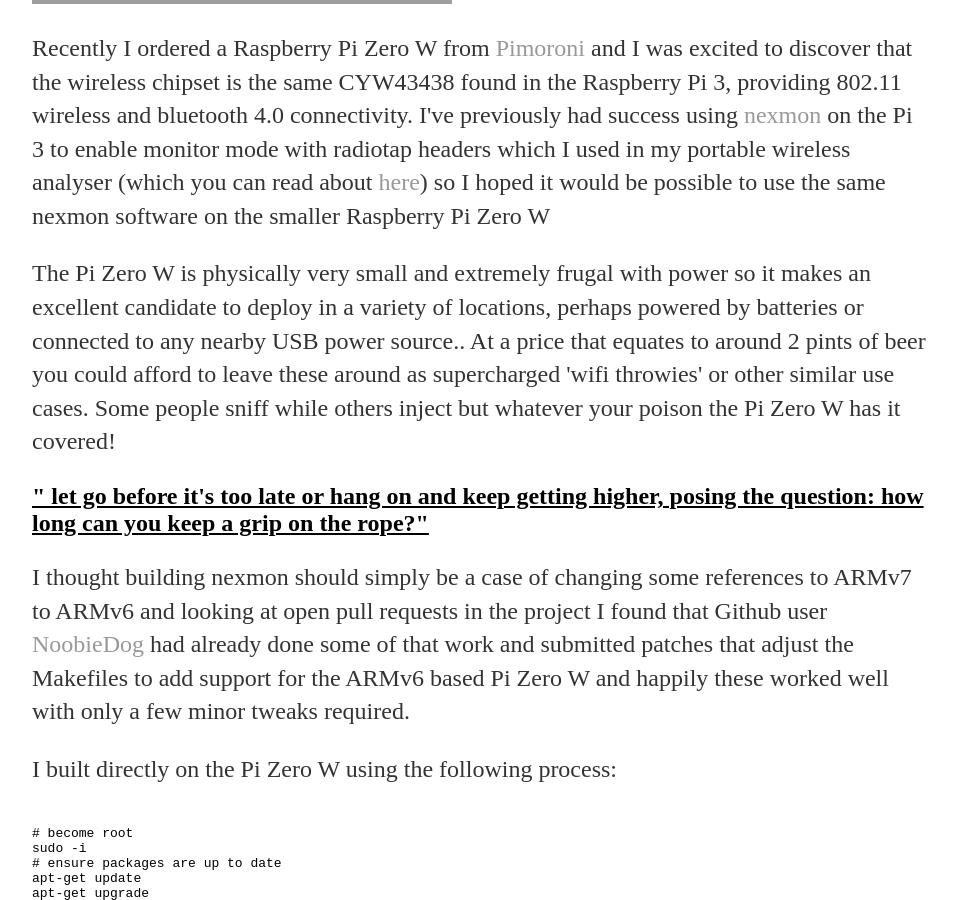
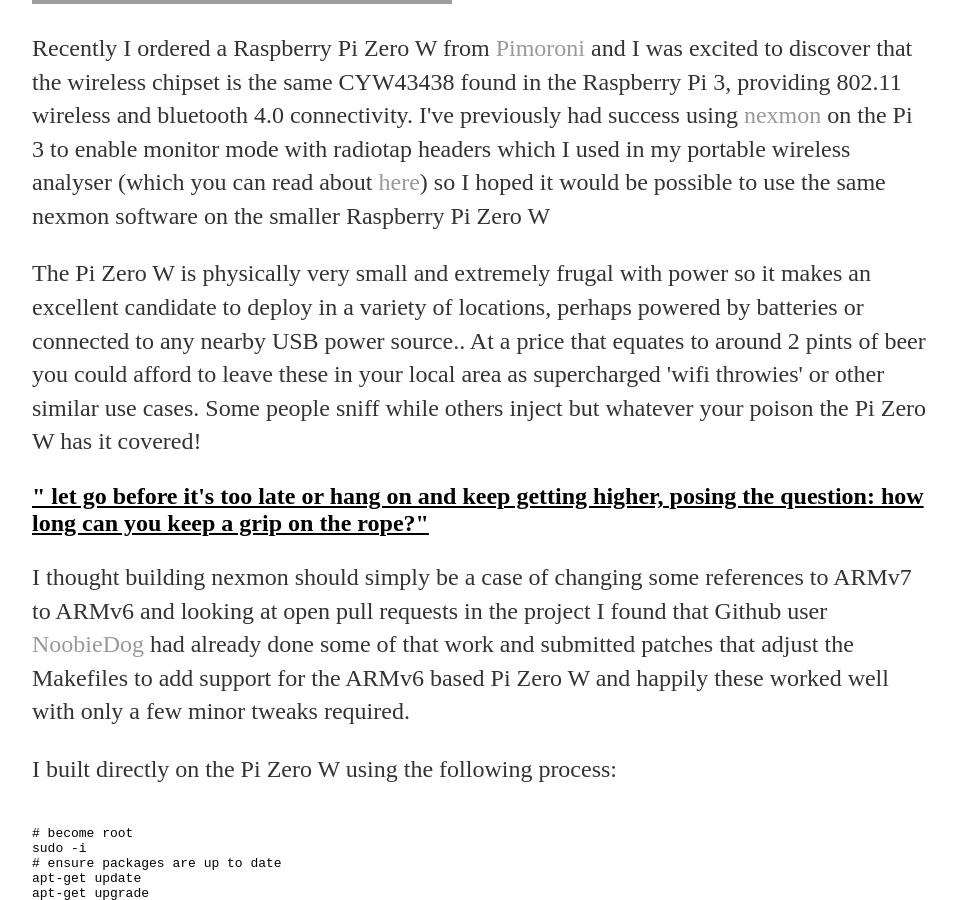
Before and after one commit to linuxthor/linuxthor.github.io, a Jekyll site: the page built from projects/pi-zero-w-monitor-mode/index.html, in a window 1280 px wide and 900 px high, scrolled down 530 px. Shown: the whole window, without its empty margins (160-1117 px from the left). Built offline with Jekyll 4.4.1, drawn with Linux system fonts in a browser that asks for light colours; grey boxes are pictures that could not be loaded.

Commit message:
Update index.html

```diff
--- a/projects/pi-zero-w-monitor-mode/index.html
+++ b/projects/pi-zero-w-monitor-mode/index.html
@@ -16,7 +16,7 @@
            so I hoped it would be possible to use the same nexmon software on the smaller Raspberry Pi Zero W<p>
 	   <p>The Pi Zero W is physically very small and extremely frugal with power so it makes an excellent candidate to deploy in a variety
 	   of locations, perhaps powered by batteries or connected to any nearby USB power source.. At a price that equates to around 2 pints of beer
-	   you could afford to leave these around as supercharged 'wifi throwies' or other similar use cases. Some people sniff while others inject but
+	   you could afford to leave these in your local area as supercharged 'wifi throwies' or other similar use cases. Some people sniff while others inject but
 	   whatever your poison the Pi Zero W has it covered!
   	   <h2><u>" let go before it's too late or hang on and keep getting higher, posing the question: how long can you keep a grip on the rope?"</u></h2>
 	   <p>I thought building nexmon should simply be a case of changing some references to ARMv7 to ARMv6 and looking at open pull requests in the project
```
